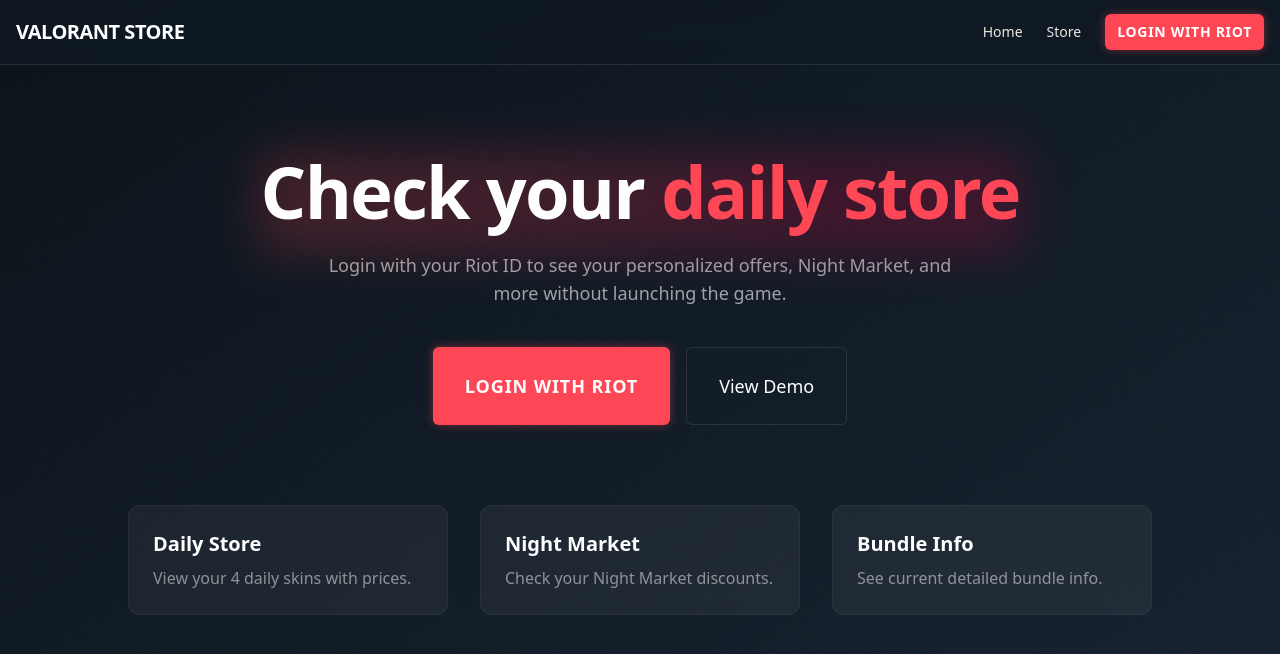
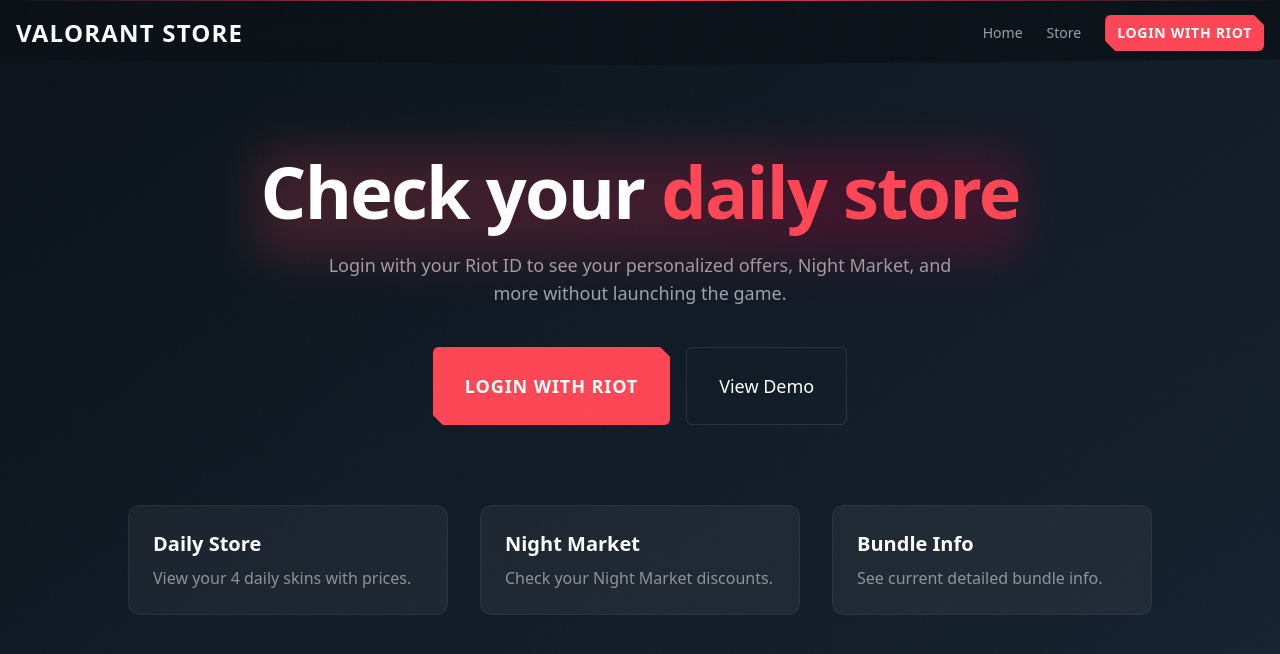
Before and after one commit to yugam23/Valorant-Store-Checker, a Next.js app: page / in a window 1280 px wide. Shown: the top 654 px of the page. Built offline with nearby package versions, Linux system fonts and the light colour scheme.

Commit message:
feat(ui): overhaul core layout and design system components

```diff
--- a/src/components/layout/Header.tsx
+++ b/src/components/layout/Header.tsx
@@ -3,25 +3,25 @@
 
 export function Header() {
   return (
-    <header className="sticky top-0 z-50 w-full border-b border-white/10 bg-void/80 backdrop-blur-md">
+    <header className="sticky top-0 z-40 w-full bg-void-deep/90 backdrop-blur-md" style={{ clipPath: "polygon(0 0, 100% 0, 100% calc(100% - 6px), 50% 100%, 0 calc(100% - 6px))" }}>
+      {/* Red accent line at top */}
+      <div className="h-[1px] w-full bg-gradient-to-r from-transparent via-valorant-red to-transparent" />
+
       <div className="container mx-auto flex h-16 items-center justify-between px-4">
-        <Link href="/" className="flex items-center gap-2">
-          <span className="text-xl font-bold tracking-tight text-white hover:text-valorant-red transition-colors">
+        <Link href="/" className="group flex items-center gap-2">
+          <span className="text-2xl font-display font-bold tracking-wider text-white uppercase transition-all duration-300 group-hover:drop-shadow-[0_0_12px_rgba(255,70,85,0.8)]">
             VALORANT STORE
           </span>
         </Link>
+
         <nav className="flex items-center gap-6">
-          <Link
-            href="/"
-            className="text-sm font-medium text-muted-foreground hover:text-white transition-colors"
-          >
+          <Link href="/" className="group relative py-1 text-sm font-medium text-zinc-400 hover:text-white transition-colors">
             Home
+            <span className="absolute bottom-0 left-0 h-[2px] w-0 bg-valorant-red transition-all duration-300 group-hover:w-full" />
           </Link>
-          <Link
-            href="/store"
-            className="text-sm font-medium text-muted-foreground hover:text-white transition-colors"
-          >
+          <Link href="/store" className="group relative py-1 text-sm font-medium text-zinc-400 hover:text-white transition-colors">
             Store
+            <span className="absolute bottom-0 left-0 h-[2px] w-0 bg-valorant-red transition-all duration-300 group-hover:w-full" />
           </Link>
           <Button variant="valorant" size="sm" asChild>
             <Link href="/login">Login with Riot</Link>
--- a/src/components/ui/button.tsx
+++ b/src/components/ui/button.tsx
@@ -18,7 +18,9 @@
           "bg-secondary text-secondary-foreground hover:bg-secondary/80",
         ghost: "hover:bg-accent hover:text-accent-foreground",
         link: "text-primary underline-offset-4 hover:underline",
-        valorant: "bg-valorant-red text-white hover:bg-red-600 shadow-[0_0_10px_rgba(255,70,85,0.4)] hover:shadow-[0_0_20px_rgba(255,70,85,0.6)] uppercase tracking-wider font-bold",
+        valorant: "angular-btn bg-valorant-red text-white hover:bg-red-600 shadow-[0_0_10px_rgba(255,70,85,0.4)] hover:shadow-[0_0_25px_rgba(255,70,85,0.6)] uppercase tracking-wider font-bold font-display",
+        angular: "angular-btn bg-void-surface text-light hover:bg-void-elevated uppercase tracking-wider font-bold font-display transition-all duration-200",
+        "angular-outline": "angular-btn bg-transparent border border-white/20 text-light hover:border-valorant-red/60 hover:shadow-[0_0_15px_rgba(255,70,85,0.3)] uppercase tracking-wider font-bold font-display transition-all duration-200",
       },
       size: {
         default: "h-10 px-4 py-2",
```
